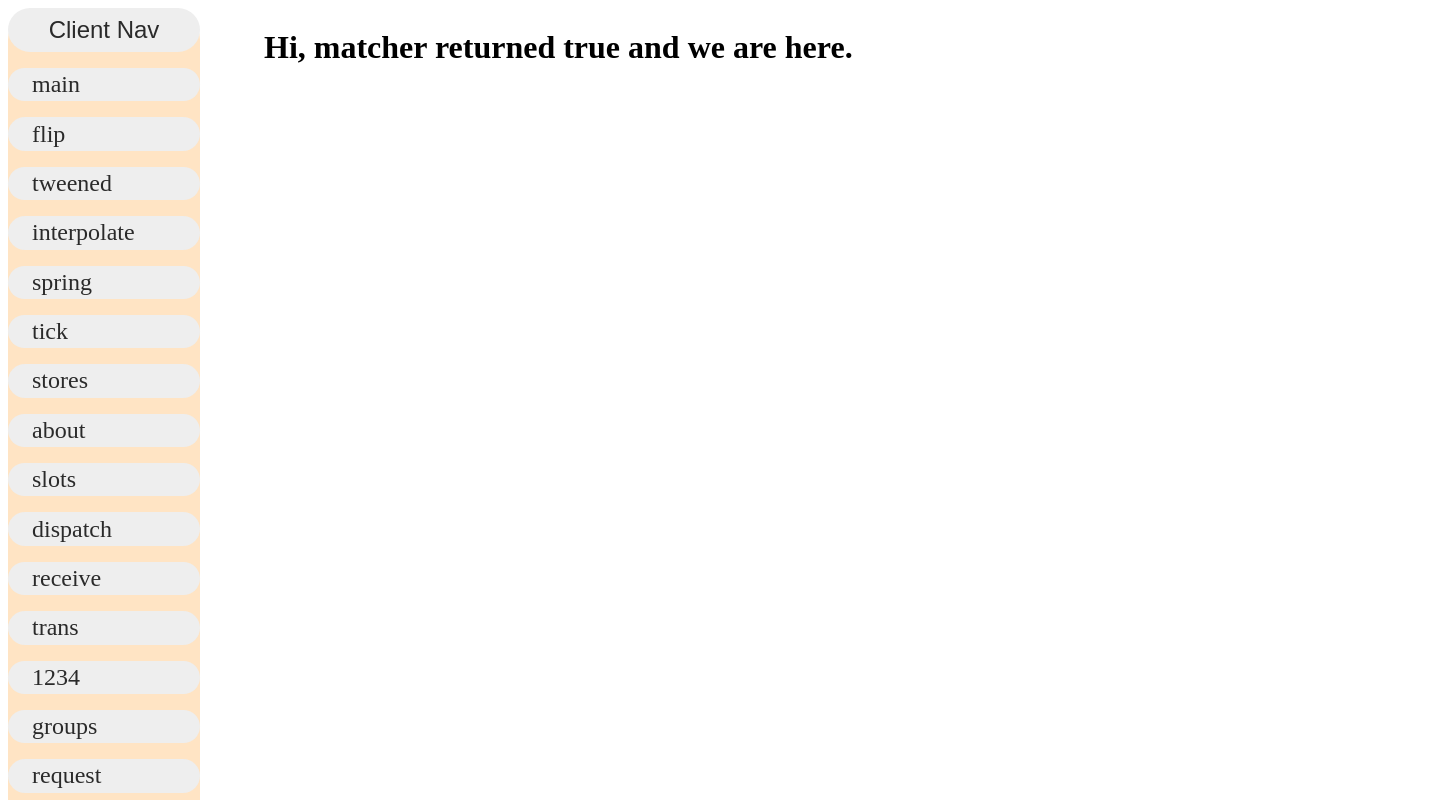
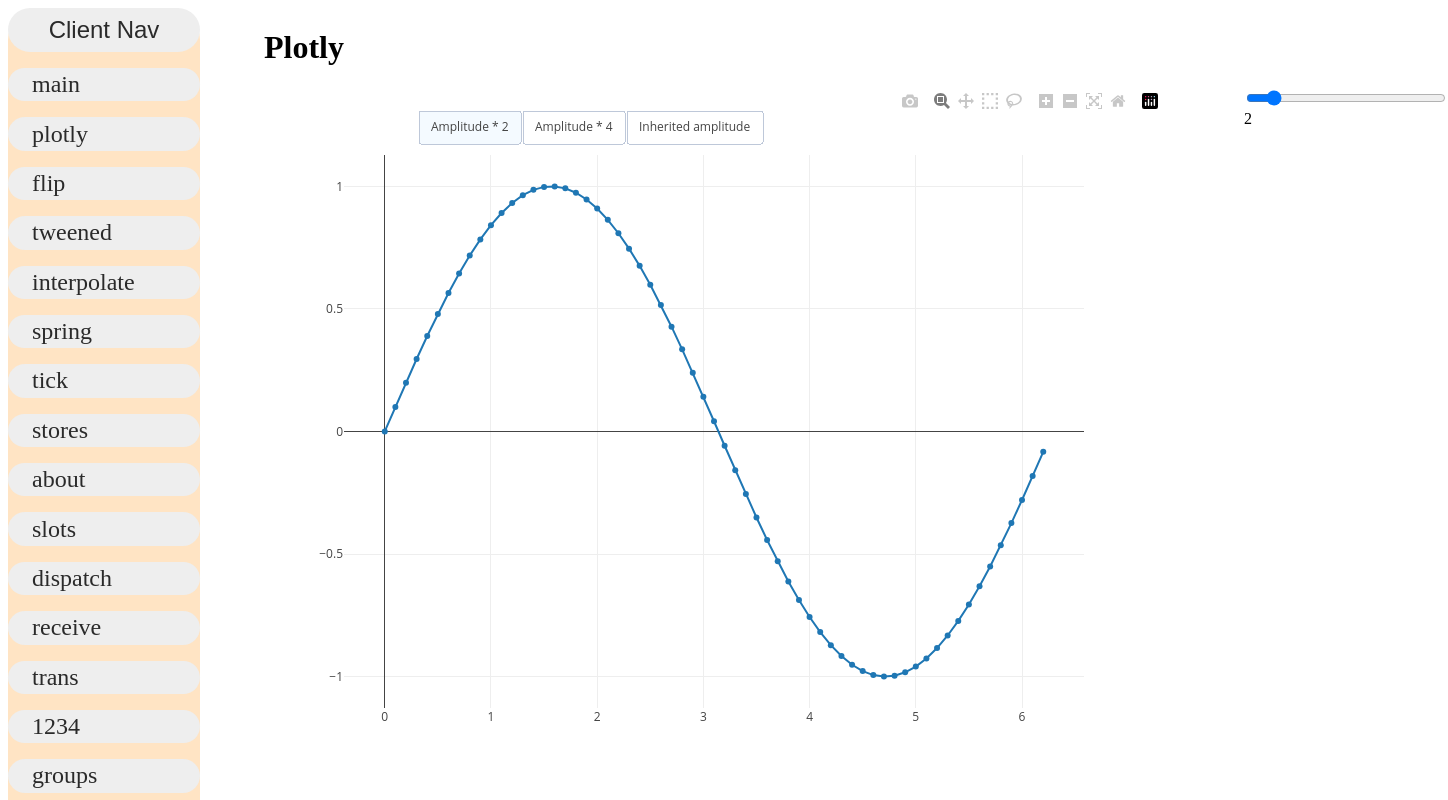
Before and after one commit to Waldemar-00/Svelte-Sveltekit, a SvelteKit app: page /plotly in a window 1280 px wide. Shown: the top 800 px of the page, 1448 px wide, since content can reach past the window. Built offline with nearby package versions, Linux system fonts and the light colour scheme.

Commit message:
The Plotly Library, the sine wave.

```diff
--- a/package.json
+++ b/package.json
@@ -34,6 +34,8 @@
 		"d3-interpolate": "^3.0.1",
 		"instead": "^1.0.3",
 		"localhost": "^0.4.1",
-		"mkcert": "^3.2.0"
+		"mkcert": "^3.2.0",
+		"plotly.js": "^2.35.2",
+		"plotly.js-dist-min": "^2.35.2"
 	}
 }
--- a/src/routes/+layout.svelte
+++ b/src/routes/+layout.svelte
@@ -24,6 +24,7 @@
 	<nav style="--toggle:{toggle}; --pointer:{disabled}">
 		<button class="spred" on:click={toggleDisplay}>Client Nav</button>
 		<a href="/">main</a>
+		<a href="plotly">plotly</a>
 		<a href="/flip">flip</a>
 		<a href="/tweened">tweened</a>
 		<a href="/interpolate">interpolate</a>
--- /dev/null
+++ b/src/routes/plotly/+page.server.js
@@ -0,0 +1 @@
+export const ssr = false;
--- /dev/null
+++ b/src/routes/plotly/+page.svelte
@@ -0,0 +1,86 @@
+<script>
+	// @ts-nocheck
+	import Plotly from 'plotly.js-dist-min';
+	import { onMount } from 'svelte';
+
+	let range = 2;
+	async function changeRange() {
+		let x = [];
+		let y = [];
+		let trace = [];
+		for (let i = 0; i <= range * Math.PI; i += 0.1) {
+			x = [...x, i];
+			y = [...y, Math.sin(i)];
+		}
+		trace = [
+			{
+				x,
+				y,
+				mode: 'lines+markers',
+				name: 'The sine wave'
+			}
+		];
+		const TESTER = await document.querySelector('#tester');
+		Plotly.newPlot(TESTER, trace, {
+			margin: { t: 20 },
+			updatemenus: [
+				{
+					buttons: [
+						{
+							args: ['y', [y.map((val) => val * 2)]],
+							label: 'Amplitude * 2',
+							method: 'restyle'
+						},
+						{
+							args: ['y', [y.map((val) => val * 4)]],
+							label: 'Amplitude * 4',
+							method: 'restyle'
+						},
+						{
+							args: ['y', [y]],
+							label: 'Inherited amplitude',
+							method: 'restyle'
+						}
+					],
+					direction: 'left',
+					pad: { r: 10, t: 10 },
+					showactive: true,
+					type: 'buttons',
+					x: 0.1,
+					xanchor: 'left',
+					y: 1.1,
+					yanchor: 'top'
+				}
+			]
+		});
+		// Plotly.restyle(TESTER, 'visible', 'legendonly');
+	}
+
+	onMount(() => {
+		changeRange();
+	});
+</script>
+
+<h1>Plotly</h1>
+<div class="wrap">
+	<div id="tester"></div>
+	<label>
+		<input type="range" min="1" step="any" max="10" bind:value={range} on:input={changeRange} />
+		<div>{range}</div>
+	</label>
+</div>
+
+<style>
+	.wrap {
+		display: flex;
+		gap: 5rem;
+	}
+	.wrap input {
+		align-self: self-start;
+		width: 200px;
+	}
+	#tester {
+		width: 900px;
+		height: 700px;
+	}
+</style>
```
Also changed, not shown: 1 other file (tests, documents, lock files or other folders).
